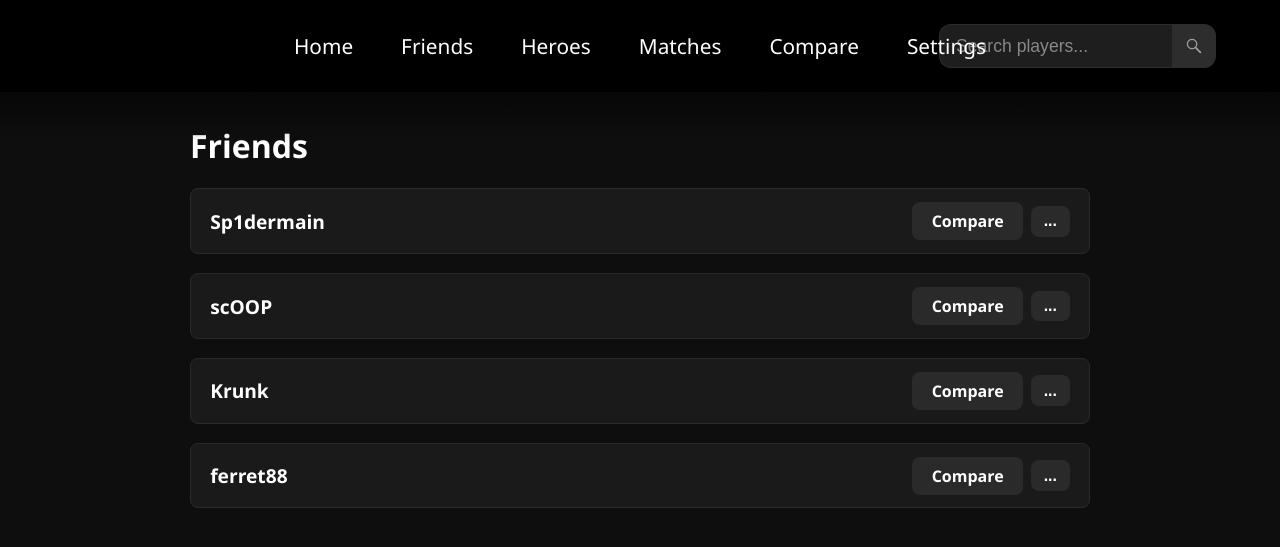
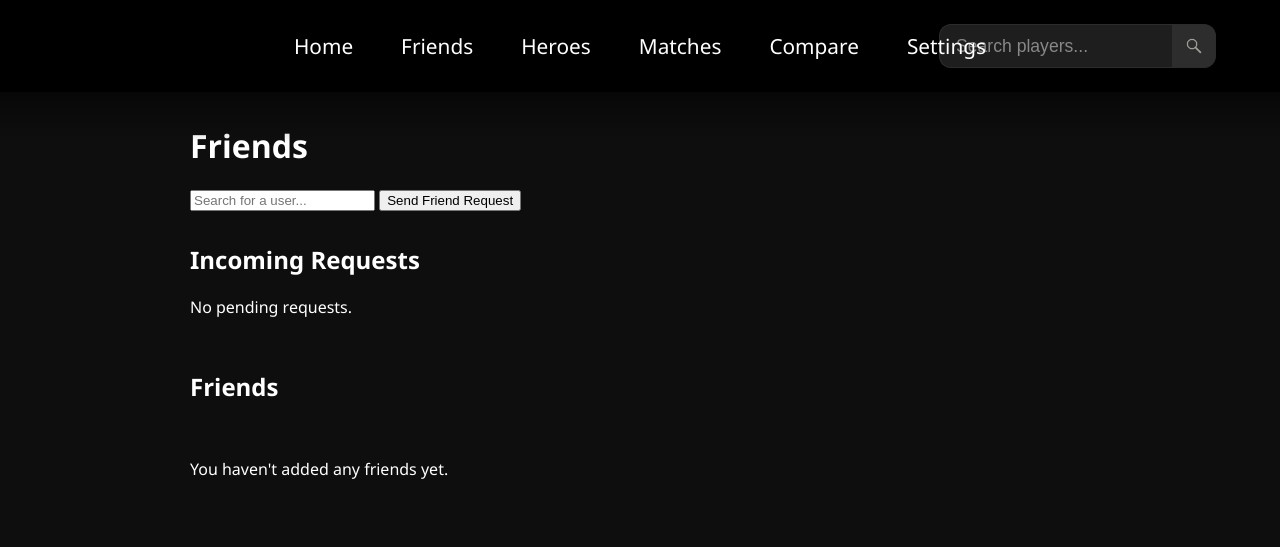
Before and after one commit to liamilijovski28/Marvel-Rivals-Analyser, a Flask app: template fetch/templates/Friends.html in a window 1280 px wide. Shown: the top 547 px of the page. Run offline with Flask 3, Linux system fonts and the light colour scheme; the template is opened without the code that fills it, so the values that code supplies are empty.

Commit message:
we have a incoming req and it does go through, issue: is after pressing accept it crashes

```diff
--- a/fetch/config.py
+++ b/fetch/config.py
@@ -5,4 +5,4 @@ default_database_location = "sqlite:///" + os.path.join(basedir, "fetch.db")
 
 class Config:
     SQLALCHEMY_DATABASE_URI = os.environ.get('DATABASE_URL') or default_database_location
-    SECRET_KEY = os.environ.get("SECRET_KEY")
+    SECRET_KEY = os.environ.get("SECRET_KEY") or "dev-secret-key"
--- a/fetch/templates/Friends.html
+++ b/fetch/templates/Friends.html
@@ -8,74 +8,68 @@
 </head>
 <body>
   {% set current_path = request.path %}
-
   {% include "Components/navbar.html" %}
 
   <main style="max-width: 900px; margin: 2rem auto; padding: 0 1rem;">
     <h1 class="friends-title">Friends</h1>
 
-    <section class="friends-list">
+    <!-- Search & Send Friend Request -->
+    <form method="POST" style="margin-bottom: 2rem;">
+      <input type="hidden" name="csrf_token" value="{{ csrf_token() }}">
+      <input type="text" name="search_username" placeholder="Search for a user..." required>
+      <button type="submit">Send Friend Request</button>
+    </form>
 
-      <div class="friend-block">
-        <div class="friend-name">Sp1dermain</div>
-        <div class="friend-actions">
-          <a class="friend-button compare" href="{{ url_for('compare') }}?friend=Sp1dermain">Compare</a>
-          <div class="dropdown">
-            <button class="dropdown-toggle">...</button>
-            <div class="dropdown-menu">
-              <button class="remove-friend-dropdown">Remove Friend</button>
-              <button class="remove-friend-dropdown">Cancel</button>
+    <!-- Incoming Friend Requests -->
+    <section class="incoming-requests" style="margin-bottom: 2rem;">
+      <h2>Incoming Requests</h2>
+      {% if incoming %}
+        {% for req in incoming %}
+          <div class="friend-block">
+            <div class="friend-name">{{ req.sender_id }}</div>
+            <div class="friend-actions">
+              <form method="POST" action="{{ url_for('respond_request', req_id=req.id, action='accept') }}" style="display:inline;">
+                <input type="hidden" name="csrf_token" value="{{ csrf_token() }}">
+
+                <button class="friend-button" type="submit">Accept</button>
+              </form>
+              <form method="POST" action="{{ url_for('respond_request', req_id=req.id, action='reject') }}" style="display:inline;">
+                <input type="hidden" name="csrf_token" value="{{ csrf_token() }}">
+
+                <button class="friend-button" type="submit">Reject</button>
+              </form>
             </div>
           </div>
-        </div>
-      </div>
+        {% endfor %}
+      {% else %}
+        <p>No pending requests.</p>
+      {% endif %}
+    </section>
 
-      <div class="friend-block">
-        <div class="friend-name">scOOP</div>
-        <div class="friend-actions">
-          <a class="friend-button compare" href="{{ url_for('compare') }}?friend=scOOP">Compare</a>
-          <div class="dropdown">
-            <button class="dropdown-toggle">...</button>
-            <div class="dropdown-menu">
-              <button class="remove-friend-dropdown">Remove Friend</button>
-              <button class="remove-friend-dropdown">Cancel</button>
+    <!-- Accepted Friends -->
+    <section class="friends-list">
+      <h2>Friends</h2>
+      {% if accepted %}
+        {% for fr in accepted %}
+          {% set friend = fr.receiver_id if fr.sender_id == current_user.username else fr.sender_id %}
+          <div class="friend-block">
+            <div class="friend-name">{{ friend }}</div>
+            <div class="friend-actions">
+              <a class="friend-button compare" href="{{ url_for('compare') }}?friend={{ friend }}">Compare</a>
+              <form method="POST" action="{{ url_for('remove_friend', username=friend) }}" style="display:inline;">
+                <input type="hidden" name="csrf_token" value="{{ csrf_token() }}">
+
+                <button class="friend-button" type="submit">Remove</button>
+              </form>
             </div>
           </div>
-        </div>
-      </div>
-
-      <div class="friend-block">
-        <div class="friend-name">Krunk</div>
-        <div class="friend-actions">
-          <a class="friend-button compare" href="{{ url_for('compare') }}?friend=Krunk">Compare</a>
-          <div class="dropdown">
-            <button class="dropdown-toggle">...</button>
-            <div class="dropdown-menu">
-              <button class="remove-friend-dropdown">Remove Friend</button>
-              <button class="remove-friend-dropdown">Cancel</button>
-            </div>
-          </div>
-        </div>
-      </div>
-
-      <div class="friend-block">
-        <div class="friend-name">ferret88</div>
-        <div class="friend-actions">
-          <a class="friend-button compare" href="{{ url_for('compare') }}?friend=ferret88">Compare</a>
-          <div class="dropdown">
-            <button class="dropdown-toggle">...</button>
-            <div class="dropdown-menu">
-              <button class="remove-friend-dropdown">Remove Friend</button>
-              <button class="remove-friend-dropdown">Cancel</button>
-            </div>
-          </div>
-        </div>
-      </div>
-
+        {% endfor %}
+      {% else %}
+        <p>You haven't added any friends yet.</p>
+      {% endif %}
     </section>
   </main>
 
   <script src="{{ url_for('static', filename='js/friends.js') }}"></script>
-
 </body>
 </html>
```
Also changed, not shown: fetch/routes.py (+56 -2 lines), migrations/versions/5fd1c16208f5_initial_clean_slate.py (added, +72 -0 lines), migrations/versions/82a27084a5ba_added_user_table.py (deleted, +0 -35 lines), migrations/versions/d5f4edee127a_.py (deleted, +0 -49 lines), migrations/versions/fb3712d52ef4_.py (deleted, +0 -34 lines), fetch/fetch.db.
